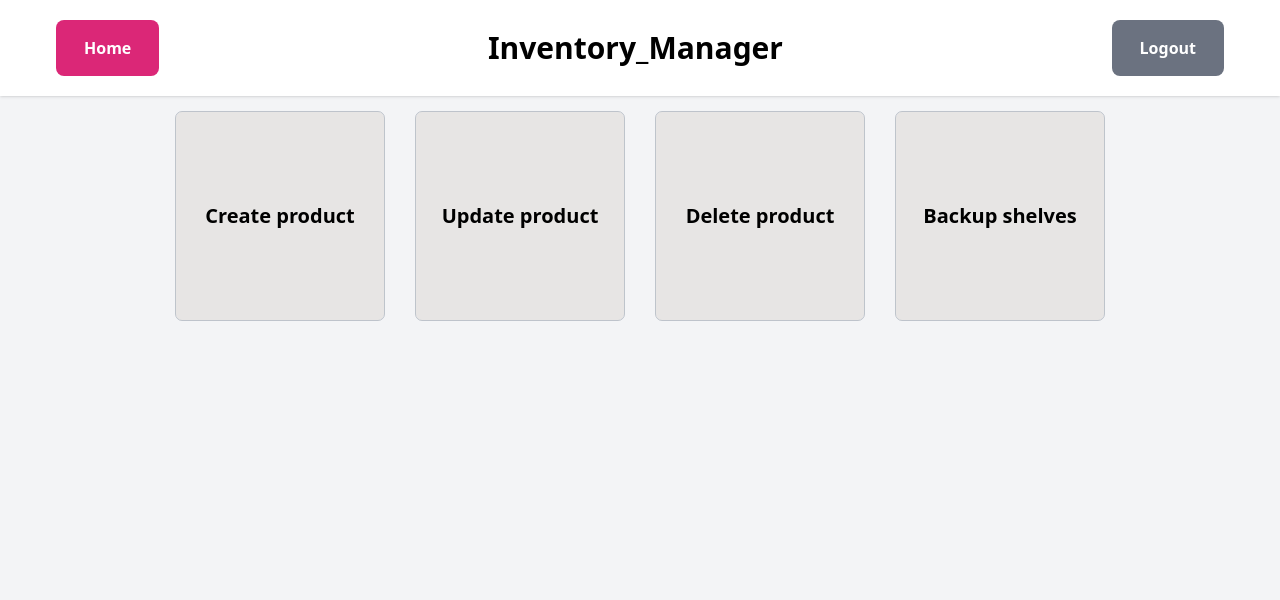
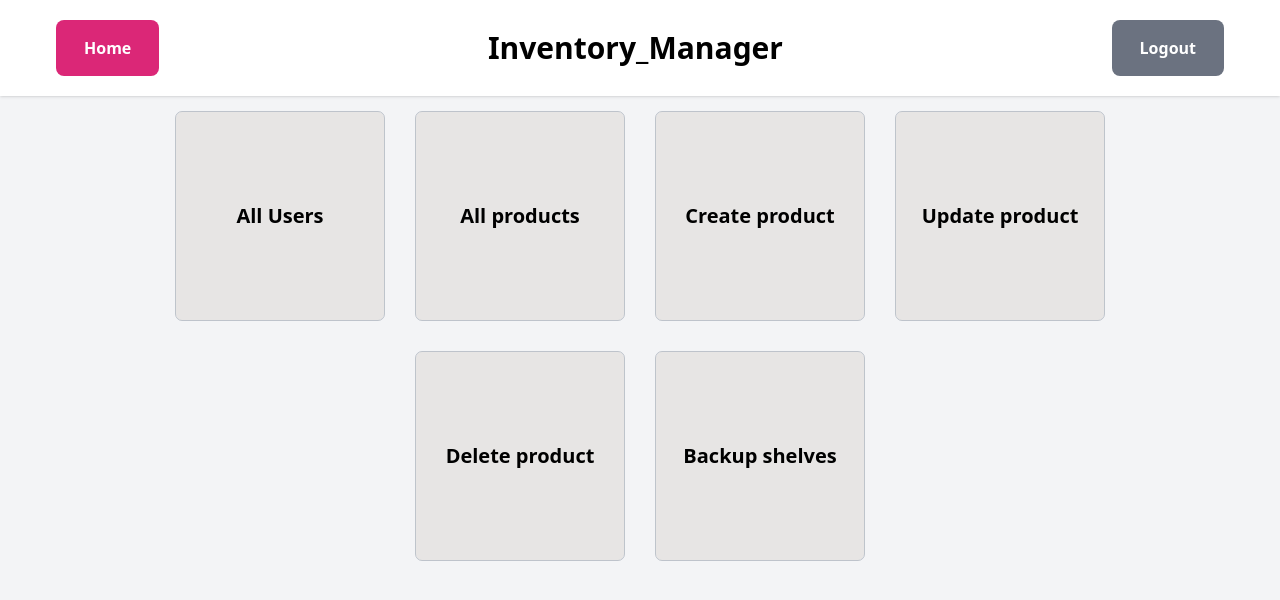
Before and after one commit to santiagomanso/ZombieMarkt, a React (Create React App) app in the folder cms/: page / in a window 1280 px wide. Shown: the top 600 px of the page. Built offline with nearby package versions, Linux system fonts and the light colour scheme.

Commit message:
🔧 expanded data for all users/all products page

```diff
--- a/cms/src/data/buttonsData.js
+++ b/cms/src/data/buttonsData.js
@@ -1,21 +1,32 @@
 export const buttonsData = [
   {
     id: 1,
+    title: 'All Users',
+    path: '/users',
+  },
+  {
+    id: 2,
+    title: 'All products',
+    path: '/products',
+  },
+
+  {
+    id: 3,
     title: 'Create product',
     path: '/create',
   },
   {
-    id: 2,
+    id: 4,
     title: 'Update product',
     path: '/update',
   },
   {
-    id: 3,
+    id: 5,
     title: 'Delete product',
     path: '/delete',
   },
   {
-    id: 4,
+    id: 6,
     title: 'Backup shelves',
     path: '/shelves',
   },
```
